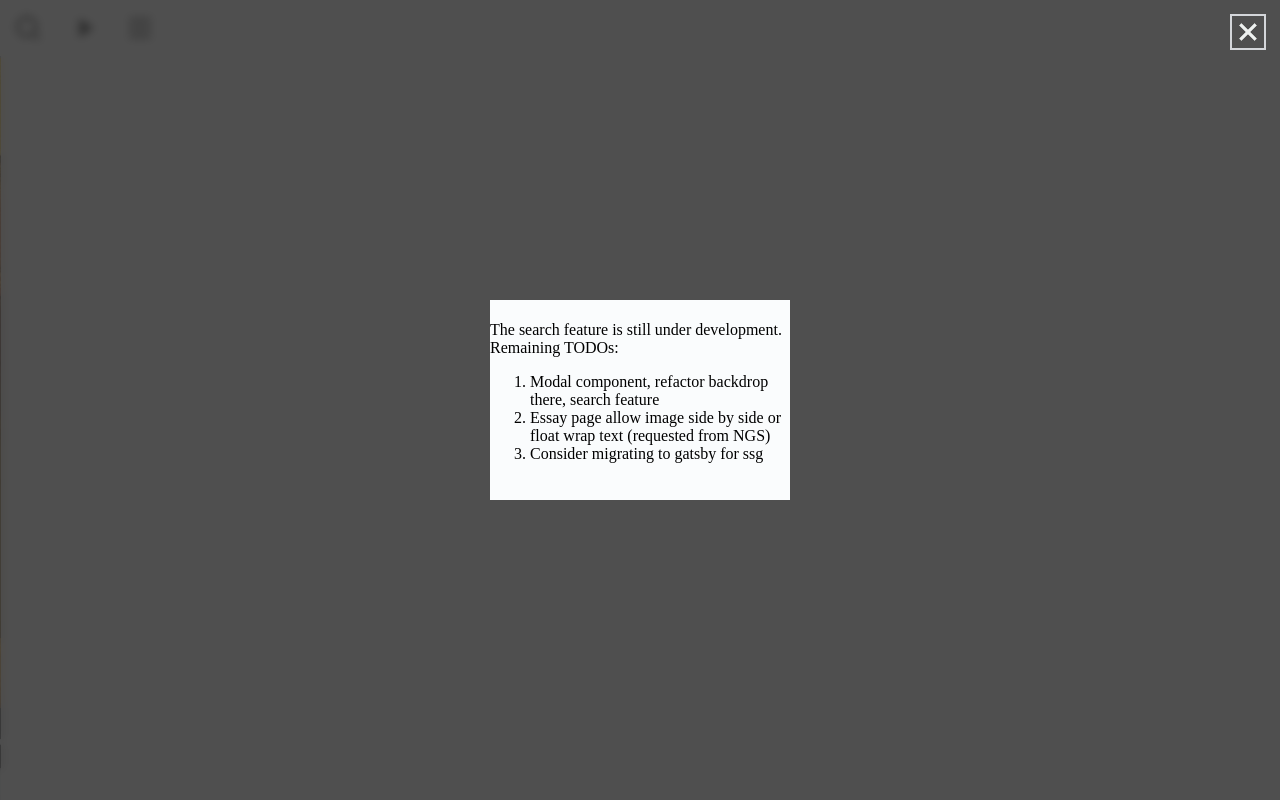
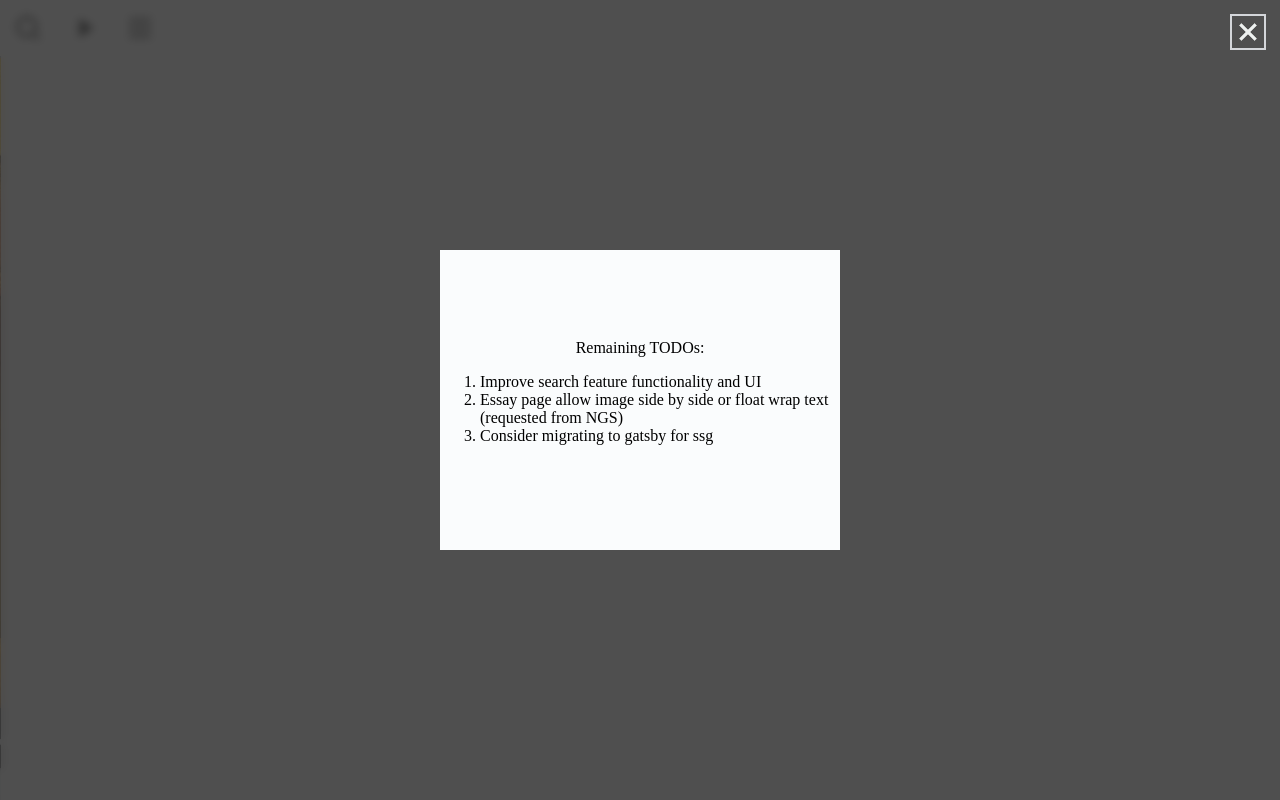
Before and after one commit to michac789/ngs-living-pictures, a React (Create React App) app: page / in a window 1280 px wide. Both pictures are taken after a click on the icon 28 px from the left and 28 px from the top of the page. Shown: the top 800 px of the page. Built offline with nearby package versions, Linux system fonts and the light colour scheme.

Commit message:
feat: search button modal open & close animation

```diff
--- a/src/components/PageContent/StickyMenu.tsx
+++ b/src/components/PageContent/StickyMenu.tsx
@@ -90,9 +90,9 @@ export const StickyMenu = ({
           top: isSticky ? (
             isLargeScreen ? 58 : 58 - 8
           ) : (
-            isLargeScreen ? verticalDistance : verticalDistance - 16
+            isLargeScreen ? verticalDistance : 58 - 8
           ),
-          position: isSticky ? "fixed" : "absolute"
+          position: isLargeScreen ? (isSticky ? "fixed" : "absolute") : "fixed",
         }}>
           <Tooltip contents="Share" position="left" timeout={0} hoverable>
             <Icon name="ri-share-line" onClick={handleShareClick} />
--- a/src/components/PageLayout/Navbar.tsx
+++ b/src/components/PageLayout/Navbar.tsx
@@ -73,7 +73,10 @@ export const Navbar = ({
 
   return (
     <>
-      {isSearchOpen && <SearchModal onClose={() => setIsSearchOpen(false)} />}
+      <SearchModal
+        isOpen={isSearchOpen}
+        onClose={() => setIsSearchOpen(false)}
+      />
       <NavbarContainer data-sidebar-open={isSidebarOpen}>
         <StyledNavbarIcon
           name="ri-search-line"
--- a/src/components/PageLayout/SearchModal.tsx
+++ b/src/components/PageLayout/SearchModal.tsx
@@ -1,33 +1,46 @@
-import React, { useRef } from "react";
+import React, { useRef, useState } from "react";
 import { Backdrop } from "../Backdrop/Backdrop";
 import { Portal } from "../Portal/Portal";
 import { SearchModalContainer } from "./SearchModalStyle";
 import { useOnClickOutside } from "../../utils/useOnClickOutside";
 
 interface SearchModalProps {
+  isOpen: boolean;
   onClose: () => void;
 }
 
 export const SearchModal = ({
-  onClose
+  isOpen, onClose
 }: SearchModalProps) => {
+  const [isExiting, setIsExiting] = useState<boolean>(false);
   const modalRef = useRef<HTMLDivElement>(null);
+  const timeout = useRef<NodeJS.Timeout | null>(null);
 
-  useOnClickOutside(onClose, modalRef);
+  const handleClose = () => {
+    setIsExiting(true);
+    timeout.current = setTimeout(() => {
+      onClose();
+      setIsExiting(false);
+    }, 270);
+  }
 
-  return (
+  useOnClickOutside(handleClose, modalRef);
+
+  return isOpen ? (
     <Portal>
-      <Backdrop>
+      <Backdrop
+        isExiting={isExiting}
+        onExit={handleClose}
+      >
         <SearchModalContainer ref={modalRef}>
-          The search feature is still under development.
           Remaining TODOs:
           <ol>
-            <li>Modal component, refactor backdrop there, search feature</li>
+            <li>Improve search feature functionality and UI</li>
             <li>Essay page allow image side by side or float wrap text (requested from NGS)</li>
             <li>Consider migrating to gatsby for ssg</li>
           </ol>
         </SearchModalContainer>
       </Backdrop>
     </Portal>
-  )
+  ) : null;
 };
--- a/src/components/PageLayout/SearchModalStyle.ts
+++ b/src/components/PageLayout/SearchModalStyle.ts
@@ -6,8 +6,8 @@ export const SearchModalContainer = styled.div`
   flex-direction: column;
   align-items: center;
   justify-content: center;
-  width: 300px;
-  height: 200px;
+  width: 400px;
+  height: 300px;
   z-index: 1100;
 
   background-color: ${colors.Neutral200};
```
